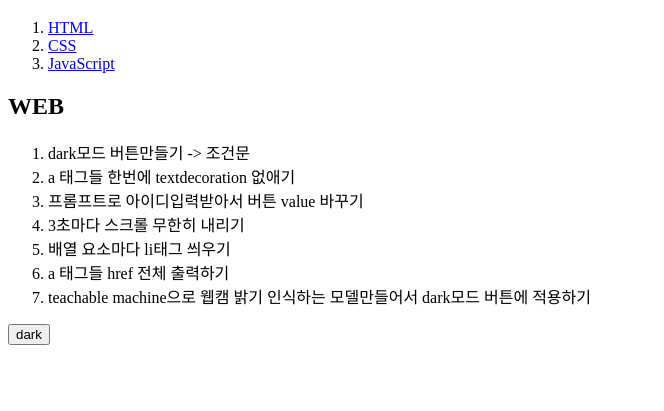
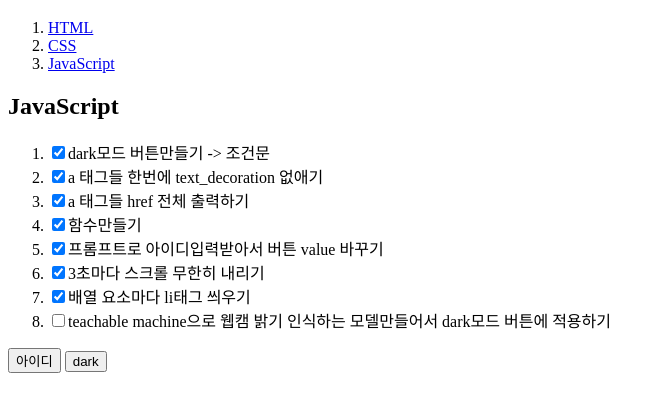
Before and after one commit to guswn2521/elice_javascript, a plain HTML site: page practice/index.html in a window 1280 px wide. Shown: the part 47-458 px from the top of the page, without its empty margins (0-664 px from the left). Drawn offline with Linux system fonts and the light colour scheme.

Commit message:
javascript 복습

```diff
--- a/practice/index.html
+++ b/practice/index.html
@@ -6,18 +6,27 @@
     <li><a href="1.html">CSS</a></li>
     <li><a href="1.html">JavaScript</a></li>
   </ol>
-  <h2>WEB</h2>
+  <h2>JavaScript</h2>
   <p>
       <ol>
-          <li>dark모드 버튼만들기 -> 조건문</li>
-          <li>a 태그들 한번에 textdecoration 없애기</li>
-          <li>프롬프트로 아이디입력받아서 버튼 value 바꾸기</li>
-          <li>3초마다 스크롤 무한히 내리기</li>
-          <li>배열 요소마다 li태그 씌우기</li>
-          <li>a 태그들 href 전체 출력하기</li>
-          <li>teachable machine으로 웹캠 밝기 인식하는 모델만들어서 dark모드 버튼에 적용하기</li>
+          <li><input type="checkbox" checked>dark모드 버튼만들기 -> 조건문</li>
+          <li><input type="checkbox" checked>a 태그들 한번에 text_decoration 없애기</li>
+          <li><input type="checkbox" checked>a 태그들 href 전체 출력하기</li>
+          <li><input type="checkbox" checked>함수만들기</li>
+          <li><input type="checkbox" checked>프롬프트로 아이디입력받아서 버튼 value 바꾸기</li>
+          <li><input type="checkbox" checked>3초마다 스크롤 무한히 내리기</li>
+          <li><input type="checkbox" checked>배열 요소마다 li태그 씌우기</li>
+          <li><input type="checkbox">teachable machine으로 웹캠 밝기 인식하는 모델만들어서 dark모드 버튼에 적용하기</li>
       </ol>
   </p>
+  <input type="button" value="아이디" onclick="
+    let name = prompt('아이디?');
+    if(name === 'nickname'){
+        this.value = `${name} 님 안녕하세요.`
+    }else{
+        this.value = `${name} 님 누구세요.`
+    }
+  ">
   <input type="button" value="dark" onclick="
     let target = document.querySelector('body');
 
@@ -41,7 +50,25 @@
           as[i].style.textDecoration = 'none';
       }
       }
+      function scrollInfinite(interval, height){
+        setInterval(()=>{
+            scrollTo(0,height);
+        },interval*1000);
+      }
+      function coverArrayWithLi(arr){
+          document.write('<ul>');
+        for(let i=0; i< arr.length; i++){
+            document.write(`<li>${arr[i]}</li>`);
+        }
+        document.write('</ul>');
 
+      }
+      function printHrefs(){
+          let linkarray = document.querySelectorAll('a');
+          for(let i=0; i<linkarray.length; i++){
+              console.log(i+1, linkarray[i].href);
+          }
+      }
   </script>
 </body>
 </html>
```
